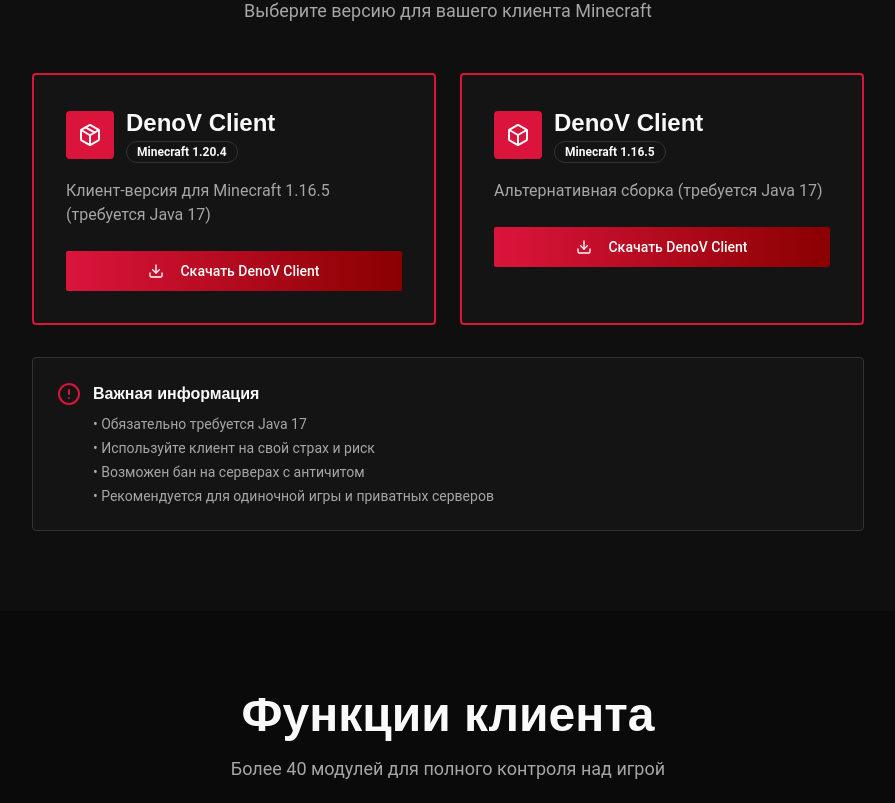
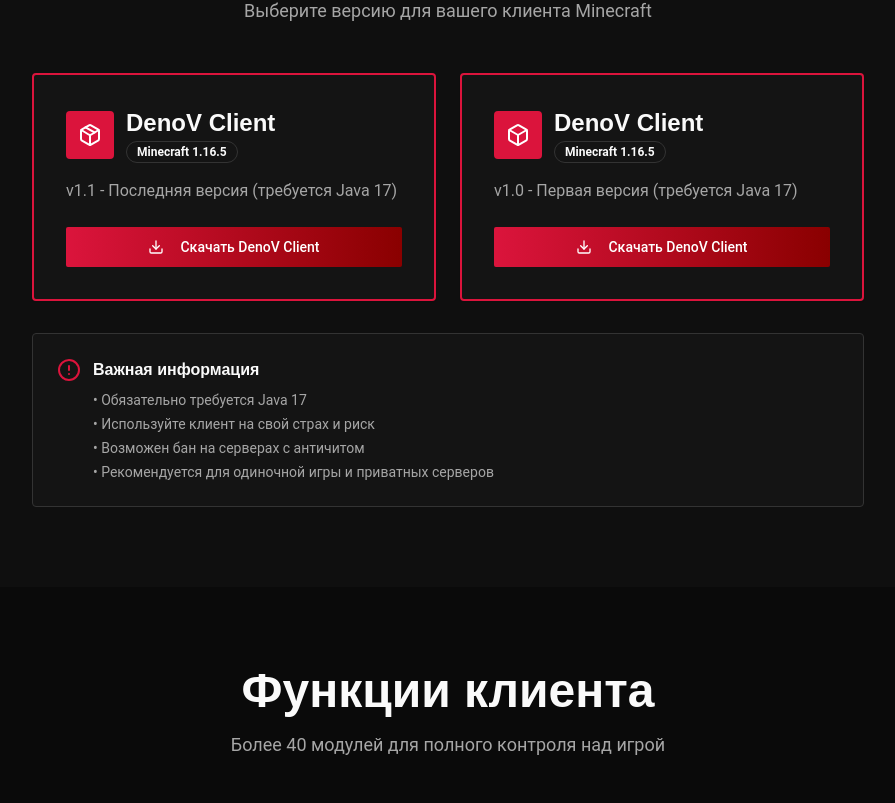
Before and after one commit to pr-poehali-dev/minecraft-cheat-creation-1, a React (Vite) app: page / in a window 1280 px wide. Shown: the part 857-1660 px from the top of the page, without its empty margins (192-1087 px from the left). Built offline with nearby package versions, Linux system fonts and the light colour scheme.

Commit message:
Обновление версий и описаний

```diff
--- a/src/pages/Index.tsx
+++ b/src/pages/Index.tsx
@@ -95,8 +95,7 @@ const Index = () => {
       changes: [
         'Первый релиз DenoV',
         'Поддержка Minecraft 1.16.5',
-        'Базовые модули: KillAura, ESP, Fly, X-Ray',
-        'Поддержка Forge и Fabric'
+        'Базовые модули: KillAura, ESP, Fly, X-Ray'
       ]
     }
   ];
@@ -211,11 +210,11 @@ const Index = () => {
                 </div>
                 <div>
                   <h3 className="font-bold text-2xl">DenoV Client</h3>
-                  <Badge variant="outline" className="text-xs">Minecraft 1.20.4</Badge>
+                  <Badge variant="outline" className="text-xs">Minecraft 1.16.5</Badge>
                 </div>
               </div>
               <p className="text-muted-foreground mb-6">
-                Клиент-версия для Minecraft 1.16.5 (требуется Java 17)
+                v1.1 - Последняя версия (требуется Java 17)
               </p>
               <Button className="w-full bg-gradient-to-r from-primary to-secondary hover:opacity-90">
                 <Icon name="Download" size={18} className="mr-2" />
@@ -234,7 +233,7 @@ const Index = () => {
                 </div>
               </div>
               <p className="text-muted-foreground mb-6">
-                Альтернативная сборка (требуется Java 17)
+                v1.0 - Первая версия (требуется Java 17)
               </p>
               <Button className="w-full bg-gradient-to-r from-primary to-secondary hover:opacity-90">
                 <Icon name="Download" size={18} className="mr-2" />
```
